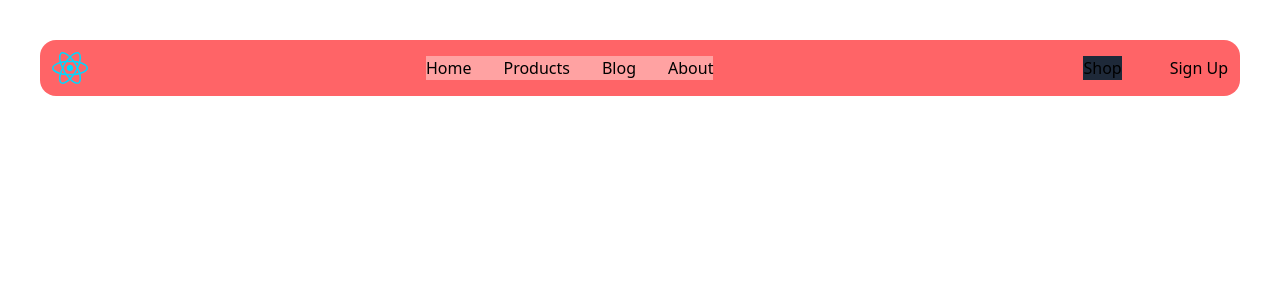
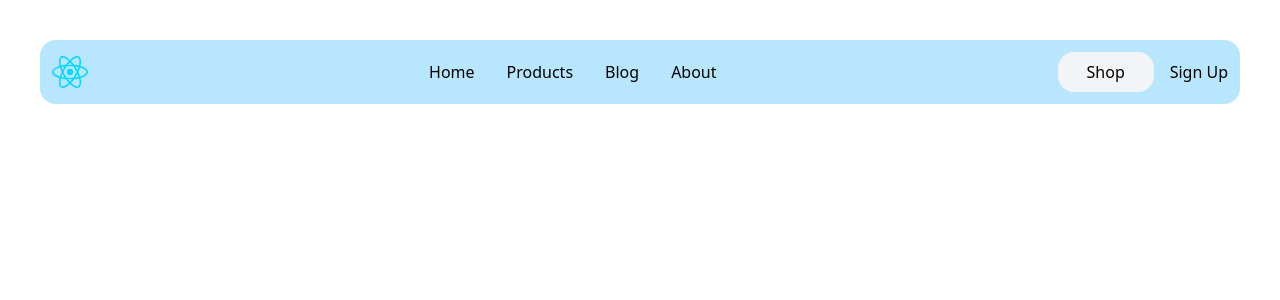
Before and after one commit to hammadtech16/first-react, a React (Vite) app in the folder my-app/: page / in a window 1280 px wide. Shown: the top 300 px of the page. Built offline with nearby package versions, Linux system fonts and the light colour scheme.

Commit message:
New Changes

```diff
--- a/my-app/src/App.jsx
+++ b/my-app/src/App.jsx
@@ -8,16 +8,16 @@ function App() {
 
   return (
     <>
-    <nav class='bg-red-400 flex justify-between items-center m-2 p-3 rounded-2xl '>
+    <nav class='bg-sky-200 flex justify-between items-center m-2 p-3 rounded-2xl '>
       <div><img src="/src/assets/react.svg" alt="" srcset="" /></div>
-      <ul class='flex gap-8 pf-9 bg-red-300  '>
+      <ul class='flex gap-8 pf-9 '>
         <li><a href="#">Home</a></li>
         <li><a href="#">Products</a></li>
         <li><a href="#">Blog</a></li>
         <li><a href="#">About</a></li>
       </ul>
       <div class='flex gap-4'>
-        <button class='mx-8 bg-gray-800 '>Shop</button>
+        <button class=' p-2 w-24 text-center rounded-2xl bg-gray-100 hover:bg-amber-200 '> <a href="#">Shop</a></button>
         <button>Sign Up</button>
 
       </div>
```
